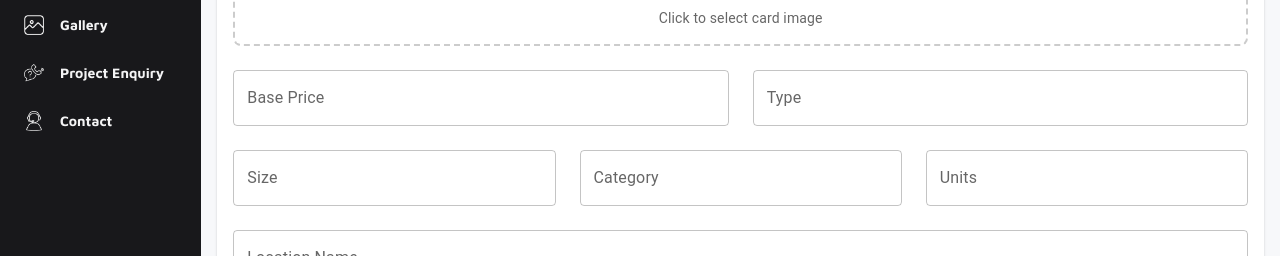
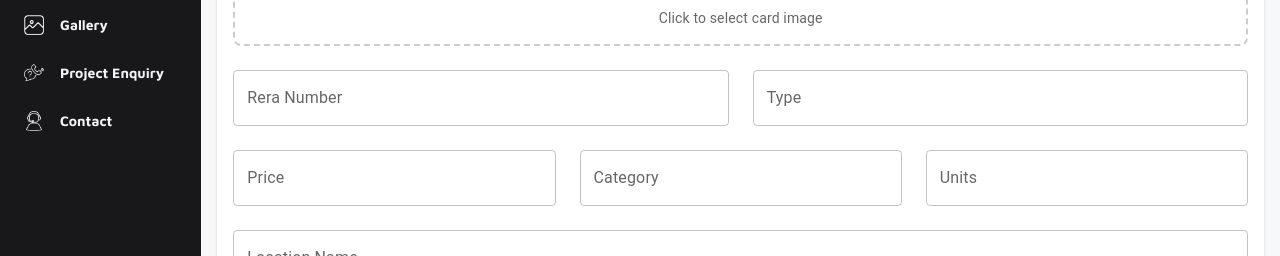
Before and after one commit to cayanainfratechsite-pixel/cayana-admin-ui, a Next.js app: page /projects/1 in a window 1280 px wide. Shown: the part 273-529 px from the top of the page. Built offline with nearby package versions, Linux system fonts and the light colour scheme; no server answers.

Commit message:
changed base price to Rera number

```diff
--- a/src/app/(dashboard)/projects/[id]/page.tsx
+++ b/src/app/(dashboard)/projects/[id]/page.tsx
@@ -442,9 +442,9 @@ const EditProjectForm: React.FC = () => {
                 <TextField
                   fullWidth
                   variant="outlined"
-                  label="Base Price"
+                  label="Rera Number"
                   name="basePrice"
-                  type="number"
+                  type="text"
                   value={formData.basePrice}
                   onChange={handleChange}
                 />
@@ -467,9 +467,9 @@ const EditProjectForm: React.FC = () => {
                 <TextField
                   fullWidth
                   variant="outlined"
-                  label="Size"
+                  label="Price"
                   name="bedRooms"
-                  type="text"
+                  type="number"
                   value={formData.bedRooms}
                   onChange={handleChange}
                 />
--- a/src/app/(dashboard)/projects/newProjects/page.tsx
+++ b/src/app/(dashboard)/projects/newProjects/page.tsx
@@ -388,7 +388,7 @@ const AddProjectForm: React.FC = () => {
                   <TextField
                     fullWidth
                     variant="outlined"
-                    label="Base Price"
+                    label="Rera Number"
                     name="basePrice"
                     type="number"
                     value={formData.basePrice}
```
